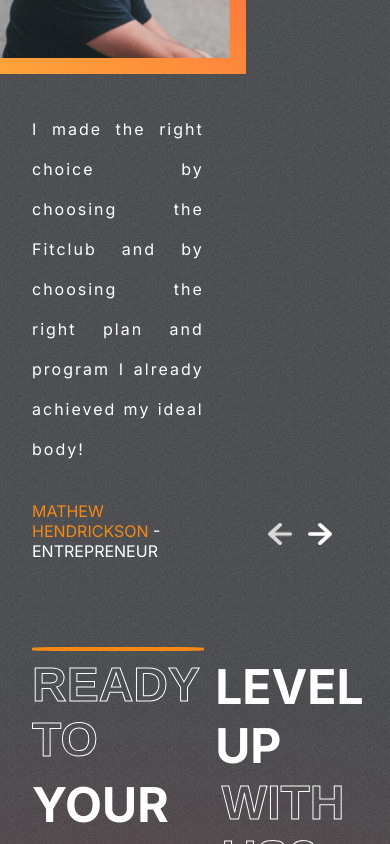
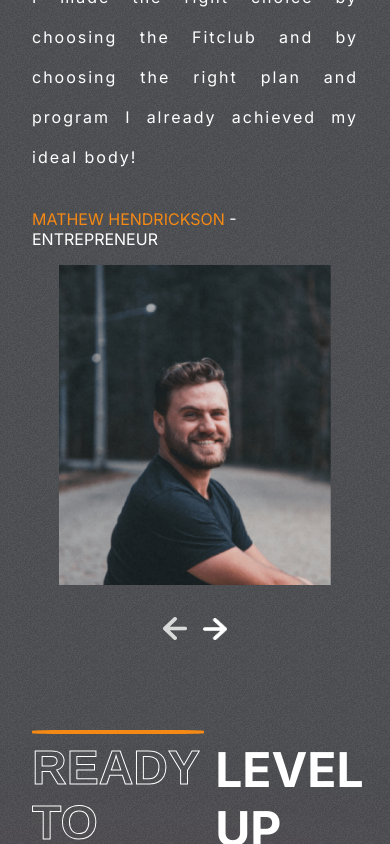
Before and after one commit to amberlynn364/gym-website, a React (Create React App) app: page / in a window 390 px wide. Shown: the part 5489-6333 px from the top of the page. Built offline with nearby package versions, Linux system fonts and the light colour scheme.

Commit message:
feat: add responsive for testimonials section

```diff
--- a/src/components/Testimonials/Testimonials.css
+++ b/src/components/Testimonials/Testimonials.css
@@ -3,3 +3,9 @@
   gap: 1rem;
   padding: 0 2rem;
 }
+
+@media screen and (max-width: 768px) {
+  .testiomonials {
+    flex-direction: column;
+  }
+}
--- a/src/components/Testimonials/TestimonialsLeftSide/TestimonialsLeftSide.css
+++ b/src/components/Testimonials/TestimonialsLeftSide/TestimonialsLeftSide.css
@@ -24,3 +24,10 @@
   letter-spacing: 2px;
   line-height: 40px;
 }
+
+@media screen and (max-width: 768px) {
+  .left-t > :nth-child(2),
+  .left-t > :nth-child(2) {
+    font-size: xx-large;
+  }
+}
--- a/src/components/Testimonials/TestimonialsRightSide/TestimonialsArrows/TestimonialsArrows.css
+++ b/src/components/Testimonials/TestimonialsRightSide/TestimonialsArrows/TestimonialsArrows.css
@@ -10,3 +10,9 @@
   width: 1.5rem;
   cursor: pointer;
 }
+
+@media screen and (max-width: 768px) {
+  .arrows > img {
+    padding: 0 0.5rem;
+  }
+}
--- a/src/components/Testimonials/TestimonialsRightSide/TestimonialsRightSide.css
+++ b/src/components/Testimonials/TestimonialsRightSide/TestimonialsRightSide.css
@@ -30,3 +30,31 @@
   top: 4rem;
   background: var(--planCard);
 }
+
+@media screen and (max-width: 768px) {
+  .right-t {
+    display: flex;
+    flex-direction: column;
+    align-items: center;
+    justify-content: center;
+    gap: 2rem;
+  }
+
+  .right-t > div {
+    position: relative;
+    display: none;
+  }
+
+  .right-t > img {
+    position: relative;
+    top: 0;
+    right: 0;
+    align-self: center;
+  }
+
+  .right-t > :last-child {
+    display: block;
+    bottom: 0;
+    left: 0;
+  }
+}
```
